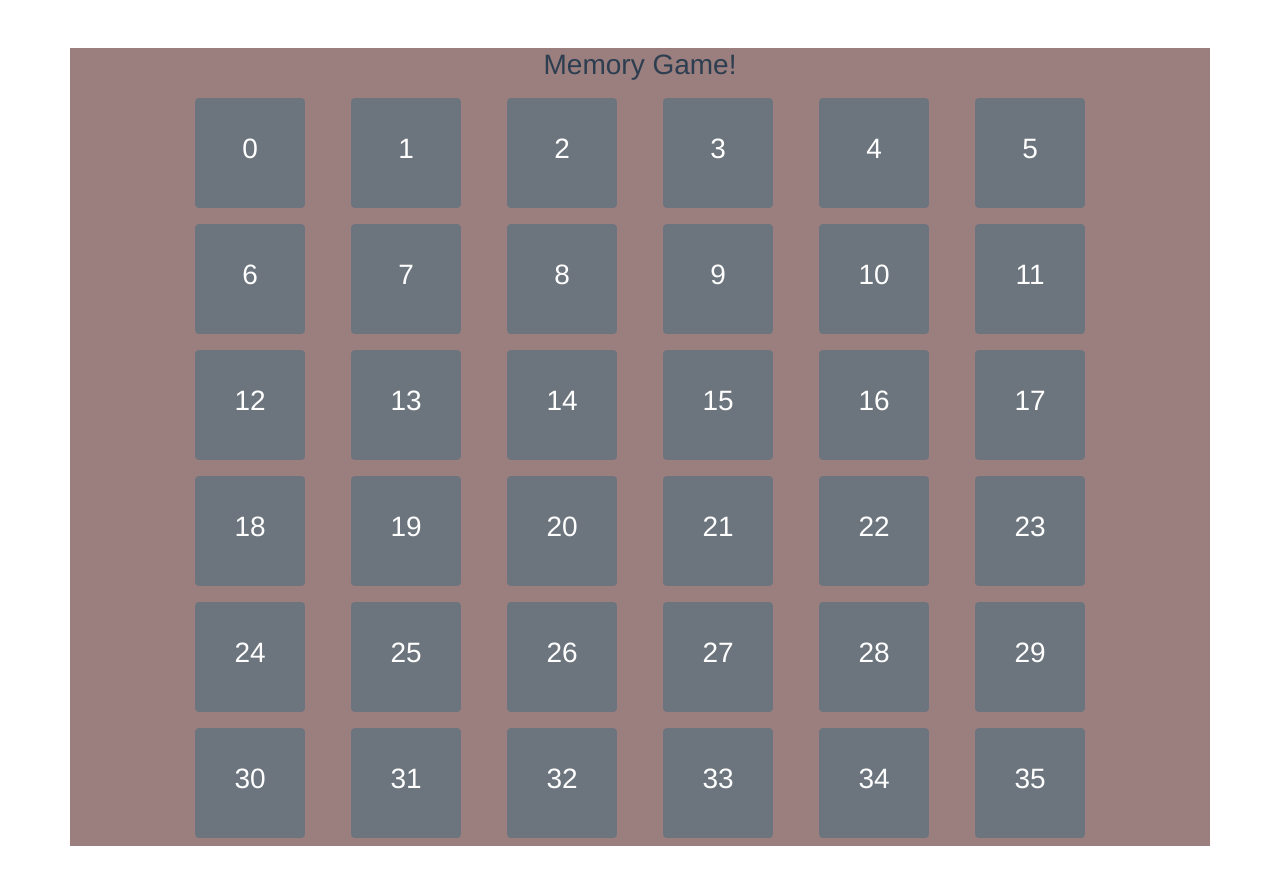
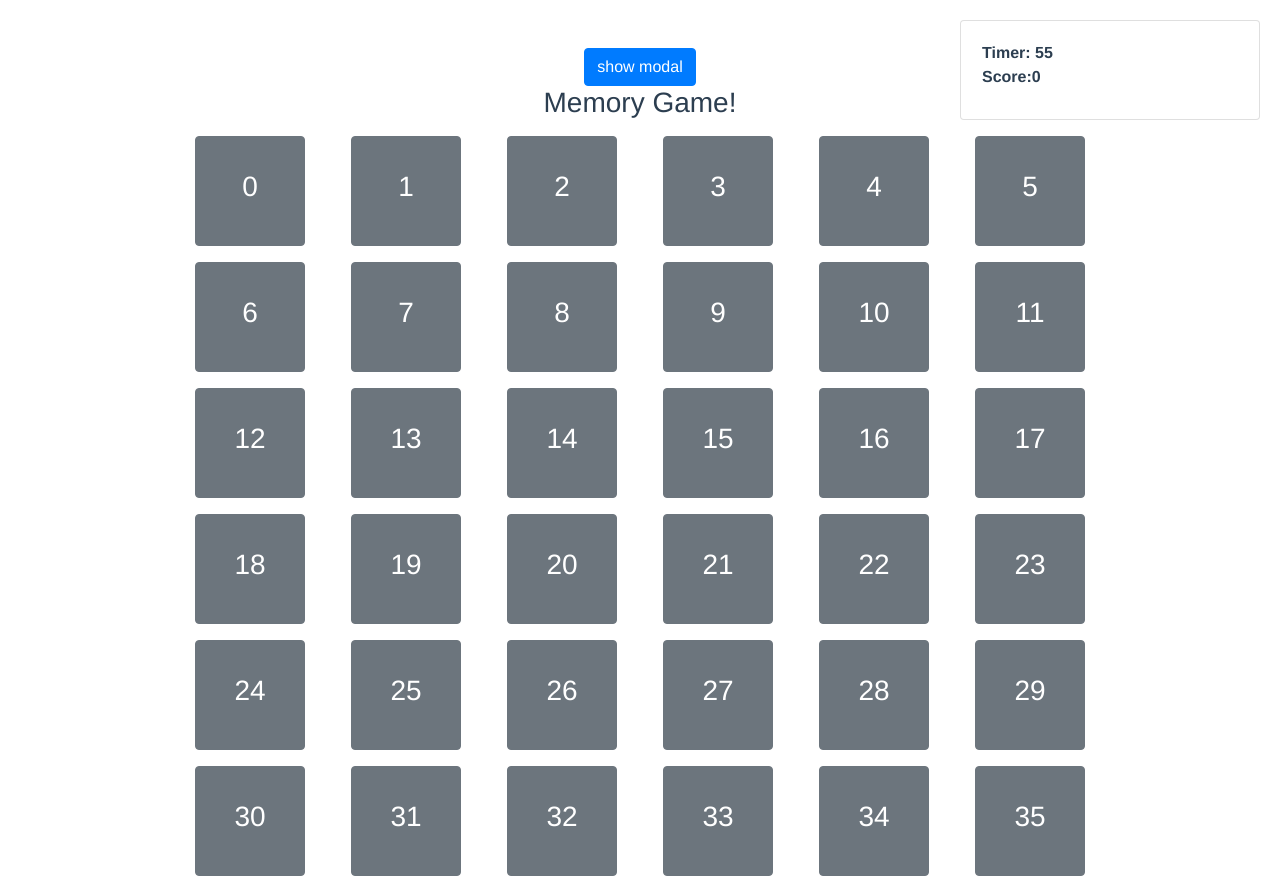
Before and after one commit to jablue-12/memory-game, a Vue app: page / in a window 1280 px wide. Before the commit the page ends 846 px from the top, so only its background shows below. Built offline with nearby package versions, Linux system fonts and the light colour scheme.

Commit message:
Created the scoreboard and gameover components

```diff
--- /dev/null
+++ b/src/components/GameOverModal.vue
@@ -0,0 +1,42 @@
+<template>
+    <b-modal
+        ref="statusModal"
+        id="statusModal"
+        hide-footer
+        title="Game Over!"
+        size="sm"
+        body-bg-variant="light"
+        body-text-variant="info"
+        centered>
+
+        <div>
+            <b-row align-h="center"><h4>{{playerStatus}}</h4></b-row>
+            <b-row align-h="center"><h5>Score: {{playerScore}}</h5></b-row>
+        </div>
+
+    </b-modal>
+</template>
+
+<script>
+export default {
+    name: "GameOverModal",
+
+    props:{
+        playerStatus: {
+            type: String,
+            required: true
+        },
+
+        playerScore: {
+            type: Number,
+            required: true
+        }
+
+    },//end props
+
+}
+</script>
+
+<style scoped>
+
+</style>
--- a/src/components/NumberCards.vue
+++ b/src/components/NumberCards.vue
@@ -1,6 +1,12 @@
 <template>
-  <b-container class="mt-5">
+  <div class="mt-5">
+    <GameOverModal playerStatus="You lose!" :playerScore="score" :timer="timer"/>
+    <ScoreBoard :time="timer" :score="score"/>
 
+    <!-- TODO: trigger GameOverModal modal when timer ==0 -->
+    <b-button @click="showModal" variant="primary">show modal</b-button>
+
+    <b-container>
       <b-row align-h="center"><h3>Memory Game!</h3></b-row>
 
       <b-row
@@ -12,22 +18,29 @@
         </b-col>
 
       </b-row>
+    </b-container>
 
-  </b-container>
+  </div>
 </template>
 
 <script>
 import Card from "./Card.vue";
+import ScoreBoard from "./ScoreBoard.vue";
+import GameOverModal from "./GameOverModal.vue";
 import {mapGetters,mapActions} from "vuex";
 const DIMENSION = 6; //needs to be even so that cards have pairs!
 export default {
   name: 'NumberCards',
 
-  components: {Card},
+  components: {Card,ScoreBoard,GameOverModal},
 
   data(){
     return {
       twoChosenCards: [],
+      timer: 60,
+      score: 0,
+      isGameOver: false,
+      hasPlayerWon: false
     }
   },//end data
 
@@ -39,6 +52,23 @@ export default {
     ...mapGetters(['numberCards']),
 
   },//end computed
+
+  watch: {
+    timer: {
+      handler(value){
+        if(value > 0){
+          setTimeout(()=> {
+            this.timer--;
+          },1000);
+
+        }
+
+      },//end handler
+
+      immediate: true
+
+    },//end timer
+  },//end watch
 
   methods: {
     ...mapActions(['generateNumberCards','updateNumberCard']),
@@ -95,6 +125,10 @@ export default {
       this.updateNumberCard({card: secondCard});
     },
 
+    showModal(){
+      this.$bvModal.show('statusModal');
+    }
+
 
   },//end methods
 
@@ -106,6 +140,6 @@ export default {
 <!-- Add "scoped" attribute to limit CSS to this component only -->
 <style scoped>
   .container{
-    background: rgb(155, 126, 126);
+   background: #fff;
   }
 </style>
--- /dev/null
+++ b/src/components/ScoreBoard.vue
@@ -0,0 +1,36 @@
+<template>
+    <b-card class="score-board">
+      <b-row class="pl-3"><strong>Timer: {{time}}</strong></b-row>
+      <b-row class="pl-3"><strong>Score:{{score}}</strong></b-row>
+    </b-card>
+
+</template>
+
+<script>
+export default {
+    name:"ScoreBoard",
+
+    props: {
+        time: {
+            type:Number,
+            required: true
+        },
+        score: {
+            type: Number,
+            required: true
+        }
+    }
+
+}
+</script>
+
+<style scoped>
+    .score-board{
+        width: 300px;
+        height: 100px;
+        position:absolute;
+        top:20px;
+        right: 20px;
+    }
+
+</style>
```
Lines whose indentation alone changed are shown as unchanged.
